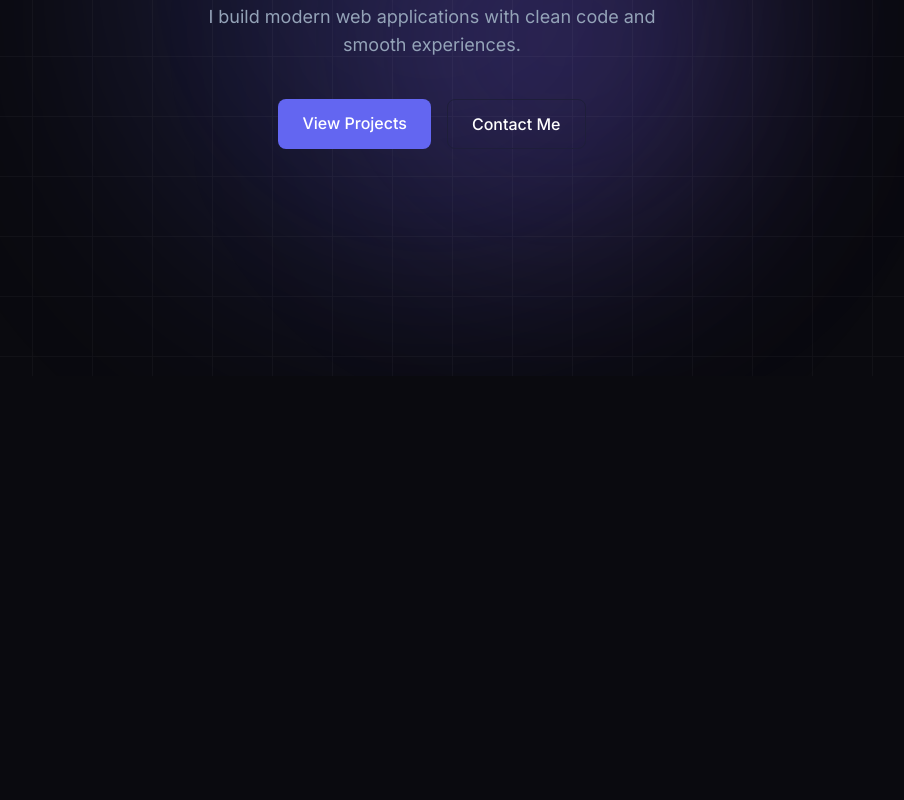
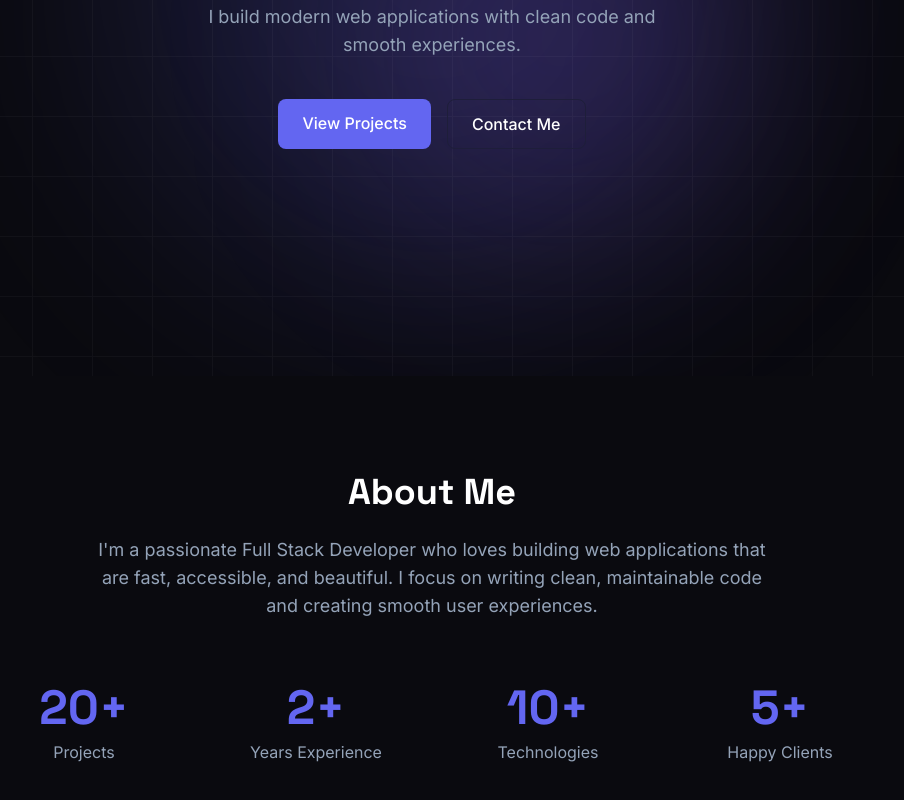
Before and after one commit to Zaheer-Hassan/portfolio, a Next.js app: page / in a window 1280 px wide. Shown: the part 424-1224 px from the top of the page, without its empty margins (208-1112 px from the left). Before the commit the page ends 800 px from the top, so only its background shows below. Built offline with nearby package versions, Linux system fonts and the light colour scheme.

Commit message:
feat: add About section with animated stat counters

```diff
--- a/app/page.tsx
+++ b/app/page.tsx
@@ -1,5 +1,6 @@
 import Navbar from "@/components/Navbar";
 import Hero from "@/components/Hero";
+import About from "@/components/About";
 
 export default function Home() {
   return (
@@ -7,6 +8,7 @@ export default function Home() {
       <Navbar />
       <main>
         <Hero />
+        <About />
       </main>
     </>
   );
--- /dev/null
+++ b/components/About.tsx
@@ -0,0 +1,78 @@
+"use client";
+
+import { useRef, useEffect, useState } from "react";
+import { motion, useInView } from "framer-motion";
+
+function AnimatedCounter({ target, label }: { target: number; label: string }) {
+  const ref = useRef<HTMLDivElement>(null);
+  const isInView = useInView(ref, { once: true });
+  const [count, setCount] = useState(0);
+
+  useEffect(() => {
+    if (!isInView) return;
+    let current = 0;
+    const step = Math.ceil(target / 40);
+    const interval = setInterval(() => {
+      current += step;
+      if (current >= target) {
+        setCount(target);
+        clearInterval(interval);
+      } else {
+        setCount(current);
+      }
+    }, 30);
+    return () => clearInterval(interval);
+  }, [isInView, target]);
+
+  return (
+    <div ref={ref} className="text-center">
+      <span className="text-4xl md:text-5xl font-heading font-bold text-primary">
+        {count}+
+      </span>
+      <p className="text-muted mt-2">{label}</p>
+    </div>
+  );
+}
+
+export default function About() {
+  return (
+    <section id="about" className="py-24 px-6">
+      <div className="max-w-4xl mx-auto">
+        <motion.h2
+          initial={{ opacity: 0, y: 20 }}
+          whileInView={{ opacity: 1, y: 0 }}
+          viewport={{ once: true }}
+          transition={{ duration: 0.5 }}
+          className="text-3xl md:text-4xl font-heading font-bold text-center mb-6"
+        >
+          About Me
+        </motion.h2>
+
+        <motion.p
+          initial={{ opacity: 0, y: 20 }}
+          whileInView={{ opacity: 1, y: 0 }}
+          viewport={{ once: true }}
+          transition={{ duration: 0.5, delay: 0.2 }}
+          className="text-muted text-center text-lg max-w-2xl mx-auto mb-16"
+        >
+          I&apos;m a passionate Full Stack Developer who loves building web applications
+          that are fast, accessible, and beautiful. I focus on writing clean,
+          maintainable code and creating smooth user experiences.
+        </motion.p>
+
+        <motion.div
+          initial={{ opacity: 0, y: 20 }}
+          whileInView={{ opacity: 1, y: 0 }}
+          viewport={{ once: true }}
+          transition={{ duration: 0.5, delay: 0.4 }}
+          className="grid grid-cols-2 md:grid-cols-4 gap-8"
+        >
+          <AnimatedCounter target={20} label="Projects" />
+          <AnimatedCounter target={2} label="Years Experience" />
+          <AnimatedCounter target={10} label="Technologies" />
+          <AnimatedCounter target={5} label="Happy Clients" />
+        </motion.div>
+      </div>
+    </section>
+  );
+}
```
